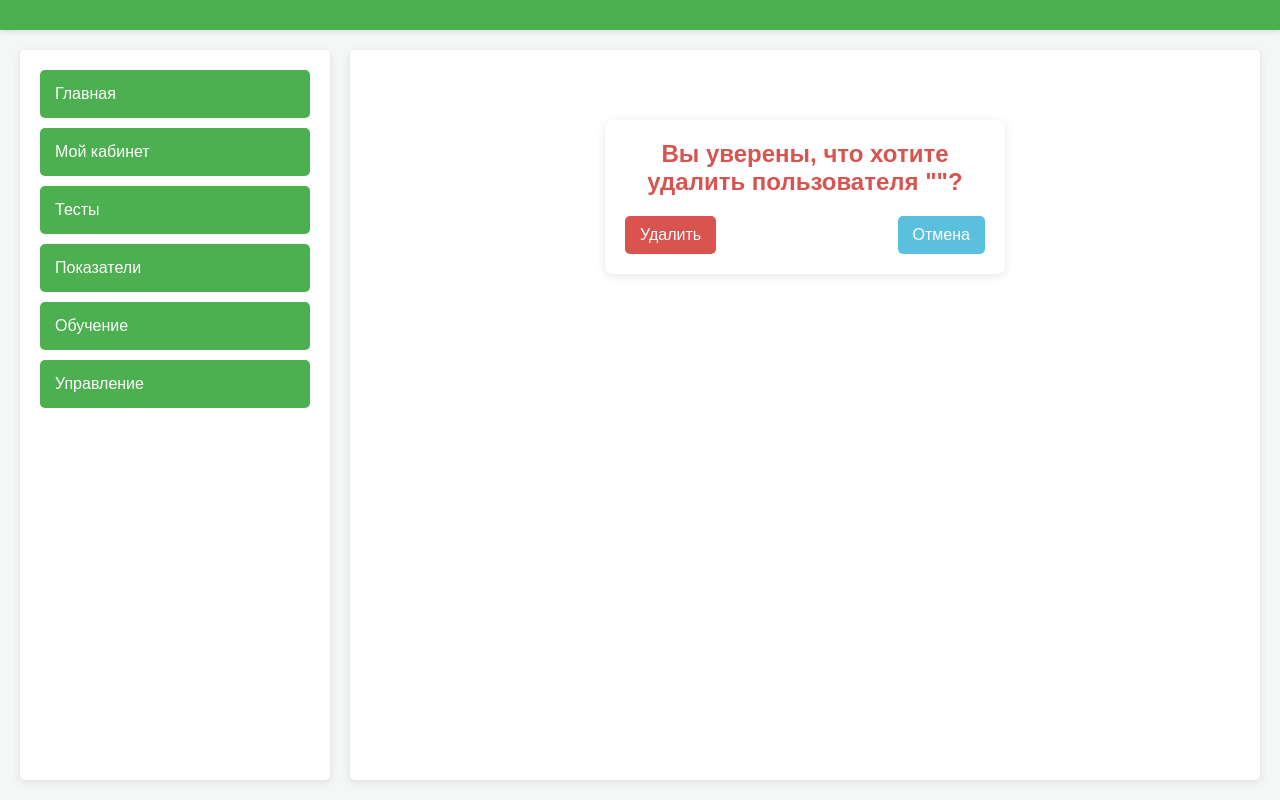
After one commit to LeeGeller/study, a Django app: template users/templates/users/user_confirm_delete.html in a window 1280 px wide. The commit adds this page. Run offline with Django 4.2, Linux system fonts and the light colour scheme; the template is opened without the code that fills it, so the values that code supplies are empty.

Commit message:
Created delete users

```diff
--- /dev/null
+++ b/users/templates/users/user_confirm_delete.html
@@ -0,0 +1,79 @@
+{% extends 'base.html' %}
+
+{% block title %}Удаление пользователя{% endblock %}
+
+{% block content %}
+
+<style>
+    .delete-container {
+        display: flex;
+        flex-direction: column;
+        align-items: center;
+        justify-content: center;
+        text-align: center;
+        margin-top: 50px;
+    }
+
+    .delete-box {
+        background-color: #fff;
+        padding: 20px;
+        border-radius: 8px;
+        box-shadow: 0 2px 10px rgba(0, 0, 0, 0.1);
+        max-width: 400px;
+        width: 100%;
+    }
+
+    h2 {
+        color: #d9534f;
+        margin-bottom: 20px;
+    }
+
+    .delete-buttons {
+        display: flex;
+        justify-content: space-between;
+        margin-top: 20px;
+    }
+
+    .delete-btn, .cancel-btn {
+        padding: 10px 15px;
+        border-radius: 5px;
+        text-decoration: none;
+        font-size: 1em;
+        transition: background-color 0.3s;
+        border: none;
+        cursor: pointer;
+    }
+
+    .delete-btn {
+        background-color: #d9534f;
+        color: white;
+    }
+
+    .delete-btn:hover {
+        background-color: #c9302c;
+    }
+
+    .cancel-btn {
+        background-color: #5bc0de;
+        color: white;
+    }
+
+    .cancel-btn:hover {
+        background-color: #31b0d5;
+    }
+</style>
+
+<div class="delete-container">
+    <div class="delete-box">
+        <h2>Вы уверены, что хотите удалить пользователя "{{ user.username }}"?</h2>
+        <form method="post">
+            {% csrf_token %}
+            <div class="delete-buttons">
+                <button type="submit" class="delete-btn">Удалить</button>
+                <a href="{% url 'users:users' %}" class="cancel-btn">Отмена</a>
+            </div>
+        </form>
+    </div>
+</div>
+
+{% endblock %}
--- a/users/views.py
+++ b/users/views.py
@@ -3,7 +3,7 @@ from django.http import JsonResponse
 
 from django.urls import reverse_lazy
 from django.views.decorators.http import require_GET
-from django.views.generic import ListView, CreateView
+from django.views.generic import ListView, CreateView, DeleteView
 
 from users.forms import UserCreationForm
 from users.models import User
@@ -45,6 +45,9 @@ class UsersCreateView(LoginRequiredMixin, CreateView):
 
         return super().form_valid(form)
 
+class UsersDeleteView(LoginRequiredMixin, DeleteView):
+    model = User
+    success_url = reverse_lazy('users:users')
 
 @require_GET
 def generate_password_view(request):
```
Also changed, not shown: users/templates/users/user_list.html (+30 -37 lines).
